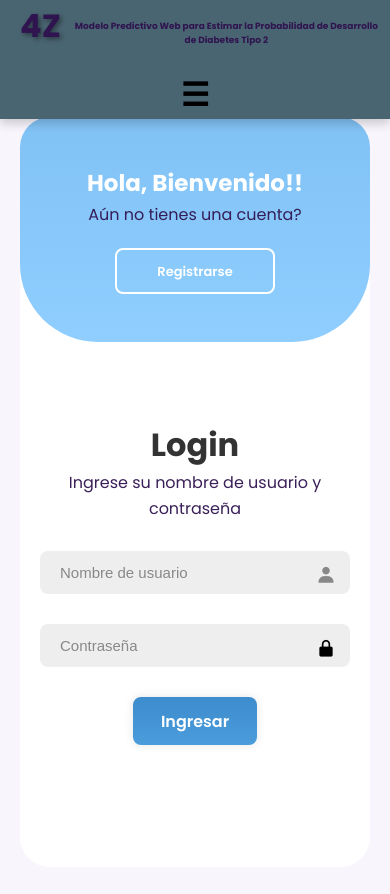
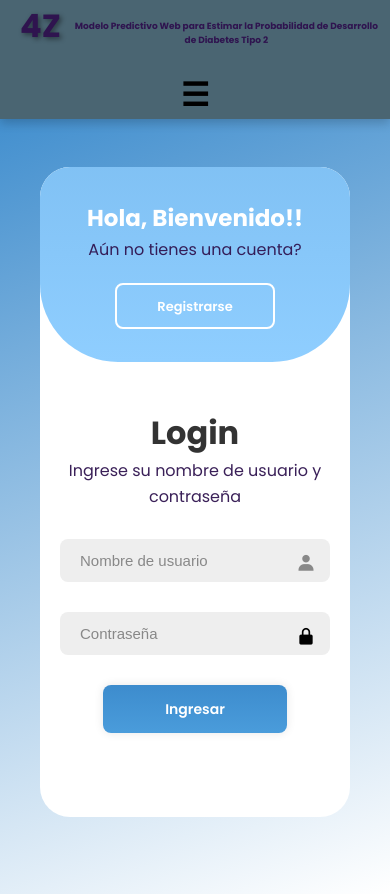
Before and after one commit to cenixeriadev/DiabetesPredictorWeb, a React (Vite) app in the folder frontend/: page /Login in a window 390 px wide. Built offline with nearby package versions, Linux system fonts and the light colour scheme; no server answers.

Commit message:
LOY/ Arreglando el diseño de login en responsive

```diff
--- a/frontend/src/styles/Login.css
+++ b/frontend/src/styles/Login.css
@@ -1,18 +1,22 @@
 @import url("https://fonts.googleapis.com/css2?family=League+Spartan:wght@100..900&family=Poppins:ital,wght@0,100;0,200;0,300;0,400;0,500;0,600;0,700;0,800;0,900;1,100;1,200;1,300;1,400;1,500;1,600;1,700;1,800;1,900&display=swap");
 /*Contenedor de toda la pagina que forma el loguin*/
 .login_container_page {
-  min-height: 10vh;
+  min-height: 90vh;
   display: flex;
   align-items: center;
   justify-content: center;
-  background: #f8f6fc; /* O el color de fondo que prefieras */
+  background: linear-gradient(
+    700deg,
+    white,
+    #3d8ccd
+  ); /* O el color de fondo que prefieras */
 }
 
 /* Es la capa con radios circulares del centro*/
 .container_login {
   position: relative;
-  width: 950px;
-  height: 750px;
+  width: 850px;
+  height: 650px;
   background: #ffff;
   border-radius: 30px;
   box-shadow: 0 0 30px rbgba(0, 0, 0, 0.2);
@@ -21,7 +25,7 @@
   overflow: hidden;
 
   /* Estos margenes son colocados para */
-  margin: 20px;
+  margin: 40px;
 }
 
 /**/
@@ -109,14 +113,14 @@ Es para todos los h1 contenidos en container  */
 
 /*Para la clase boton*/
 .btn {
-  width: 40%;
+  width: 68%;
   height: 48px;
   background: linear-gradient(900deg, #3d8ccd, #4a9cdb);
   border-radius: 8px;
   box-shadow: 0 0 10px rgba(0, 0, 0, 0.1);
   border: none;
   cursor: pointer;
-  font-size: 16px;
+  font-size: 14px;
   color: #ffff;
   font-weight: 600;
   font-family: "Poppins";
@@ -162,6 +166,7 @@ Es para todos los h1 contenidos en container  */
   color: #ffff;
   z-index: 2;
   transition: 0.6s ease-in-out;
+  text-align: center;
 }
 
 .toggle-panel p {
@@ -220,7 +225,7 @@ se movera a la izquierda */
 se mantengan ahi mismo y para que no haya mucha distorcion cuando se
 contraiga la pantalla. Esto es para cuando la pantalla es de 650px*/
 
-@media screen and (max-width: 650px) {
+@media screen and (max-width: 550px) {
   .login_container_page {
     height: calc(100vh - 40px);
   }
```
